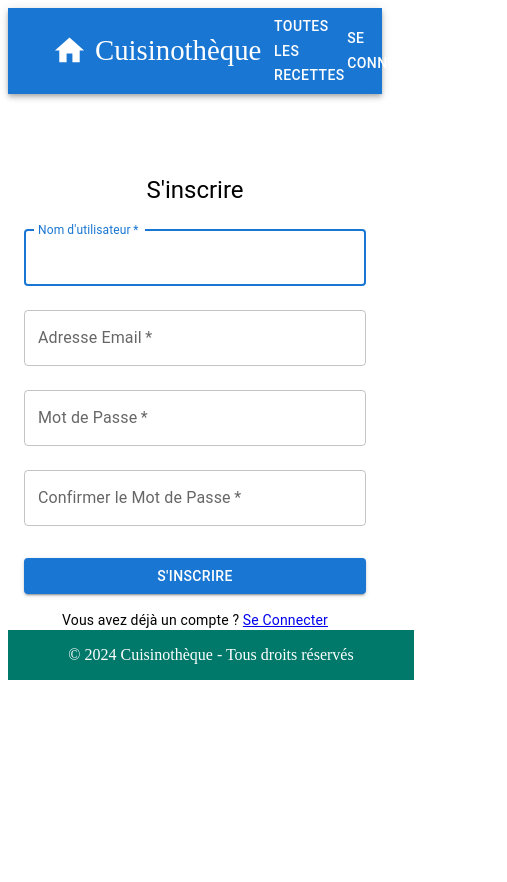
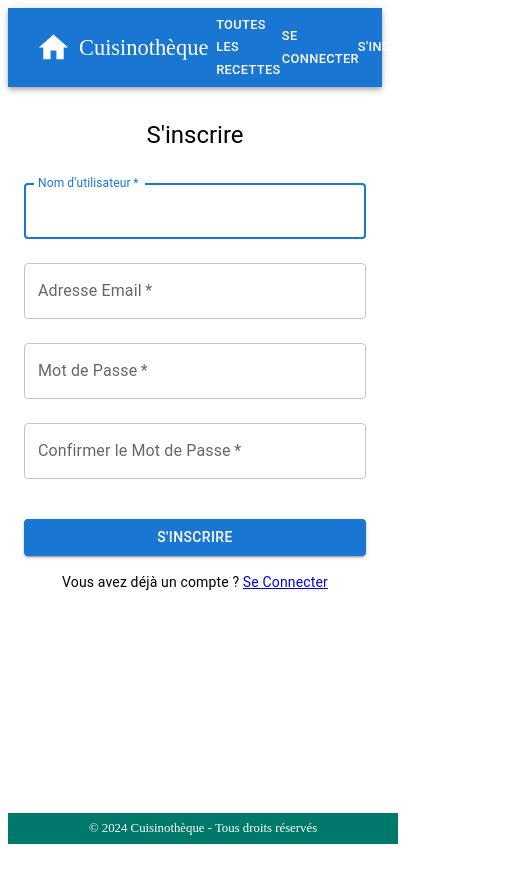
Before and after one commit to doriandbs/cuisinotheque-frontend, a React (Create React App) app: page /register in a window 390 px wide. Shown: the top 882 px of the page, 507 px wide, since content can reach past the window. Before the commit the page ends 844 px from the top, so only its background shows below. Built offline with nearby package versions, Linux system fonts and the light colour scheme; the HTML template or start-up script is replaced by a standard one.

Commit message:
Adaptive mobile ?

```diff
--- a/public/index.html
+++ b/public/index.html
@@ -3,12 +3,13 @@
   <head>
     <meta charset="utf-8" />
     <link rel="icon" href="%PUBLIC_URL%/favicon.ico" />
-    <meta name="viewport" content="width=device-width, initial-scale=1" />
     <meta name="theme-color" content="#000000" />
     <meta
       name="description"
       content="Web site created using create-react-app"
     />
+    <meta name="viewport" content="width=device-width, initial-scale=1.0">
+
     <link rel="apple-touch-icon" href="%PUBLIC_URL%/logo192.png" />
     <!--
       manifest.json provides metadata used when your web app is installed on a
--- a/src/components/footer/Footer.js
+++ b/src/components/footer/Footer.js
@@ -10,6 +10,11 @@ const FooterContainer = styled.footer`
   bottom: 0;
   width: 100%;
   margin-top: auto;
+
+  @media (max-width: 600px) {
+    padding: 0.5rem; /* Réduire l'espace sur mobile */
+    font-size: 0.8rem; /* Réduire la taille de la police sur mobile */
+  }
 `;
 
 const Footer = () => {
--- a/src/components/navbar/Navbar.js
+++ b/src/components/navbar/Navbar.js
@@ -7,9 +7,13 @@ import { AuthContext } from '../../contexts/AuthContext';
 import { useContext } from 'react';
 
 const NavbarContainer = styled(AppBar)`
-  background-color: rgba(0, 0, 0, 0.7); /* Fond transparent */
-  box-shadow: none; /* Retire l'ombre pour un look plus propre */
+  background-color: rgba(0, 0, 0, 0.7);
+  box-shadow: none;
   padding: 0 2rem;
+
+  @media (max-width: 600px) {
+    padding: 0 1rem; /* Réduire la marge sur mobile */
+  }
 `;
 
 const Logo = styled.div`
@@ -19,6 +23,10 @@ const Logo = styled.div`
   display: flex;
   align-items: center;
   font-family: 'Pacifico', cursive;
+
+  @media (max-width: 600px) {
+    font-size: 1.4rem; /* Réduire la taille de la police sur mobile */
+  }
 `;
 
 const StyledButton = styled(Button)`
@@ -30,6 +38,11 @@ const StyledButton = styled(Button)`
     &:hover {
       color: #ffe082;
       transform: scale(1.1);
+    }
+
+    @media (max-width: 600px) {
+      margin-left: 0.5rem; /* Réduire les marges sur mobile */
+      font-size: 0.8rem; /* Réduire la taille des boutons sur mobile */
     }
   }
 `;
@@ -44,6 +57,11 @@ const UserButton = styled(Button)`
     &:hover {
       background-color: #00695c;
       transform: scale(1.1);
+    }
+
+    @media (max-width: 600px) {
+      margin-left: 0.5rem; /* Réduire les marges sur mobile */
+      font-size: 0.8rem; /* Réduire la taille des boutons sur mobile */
     }
   }
 `;
--- a/src/contexts/AuthContext.js
+++ b/src/contexts/AuthContext.js
@@ -6,7 +6,6 @@ export const AuthContext = createContext();
 const AuthProvider = ({ children }) => {
     const [user, setUser] = useState(null);
     const [loading, setLoading] = useState(true);
-
 
     useEffect(() => {
         const token = localStorage.getItem('token');
@@ -22,18 +21,19 @@ const AuthProvider = ({ children }) => {
             .catch(error => {
                 console.error('Erreur lors de la récupération des informations utilisateur', error);
                 localStorage.removeItem('token');
+            })
+            .finally(() => {
+                setLoading(false);
             });
+        } else {
+            setLoading(false);
         }
-        setLoading(false);
     }, []);
 
     const login = async (credentials) => {
         try {
-            console.log(credentials)
             const response = await axios.post('/account/login', credentials);
             const { token, user } = response.data;
-            console.log("TOOKEN",token)
-            console.log(user)
             localStorage.setItem('token', token);
             setUser(user);
         } catch (err) {
@@ -58,7 +58,7 @@ const AuthProvider = ({ children }) => {
 
     return (
         <AuthContext.Provider value={{ user, login, register, logout, loading }}>
-            {children}
+            {!loading && children}
         </AuthContext.Provider>
     );
 };
--- a/src/pages/auth/Login.js
+++ b/src/pages/auth/Login.js
@@ -9,8 +9,33 @@ const LoginContainer = styled(Container)`
     flex-direction: column;
     align-items: center;
     margin-top: 5rem;
+  height: 100vh;
+
+    @media (max-width: 600px) {
+        margin-top: 2rem; /* Réduit la marge supérieure sur les petits écrans */
+        padding: 0 1rem; /* Ajoute du padding latéral pour éviter que le contenu ne touche les bords */
+    }
 `;
 
+const StyledBox = styled(Box)`
+    width: 100%;
+
+    @media (max-width: 600px) {
+        padding: 0.5rem; /* Réduit le padding interne sur les petits écrans */
+    }
+`;
+
+const StyledButton = styled(Button)`
+    && {
+        margin-top: 3rem;
+        margin-bottom: 2rem;
+
+        @media (max-width: 600px) {
+            margin-top: 2rem; /* Réduit la marge supérieure pour le bouton sur mobile */
+            margin-bottom: 1rem; /* Réduit la marge inférieure pour le bouton sur mobile */
+        }
+    }
+`;
 const Login = () => {
     const { login } = useContext(AuthContext);
     const navigate = useNavigate();
@@ -20,7 +45,6 @@ const Login = () => {
     const handleChange = (e) => {
         setCredentials({ ...credentials, [e.target.name]: e.target.value });
     };
-
 
     const handleSubmit = async (e) => {
         e.preventDefault();
@@ -33,15 +57,13 @@ const Login = () => {
         }
     };
 
-
-
     return (
         <LoginContainer maxWidth="xs">
             <Typography component="h1" variant="h5">
                 Se Connecter
             </Typography>
             {error && <Alert severity="error" sx={{ width: '100%', mt: 2 }}>{error}</Alert>}
-            <Box component="form" onSubmit={handleSubmit} sx={{ mt: 1, width: '100%' }}>
+            <StyledBox component="form" onSubmit={handleSubmit} sx={{ mt: 1 }}>
                 <TextField
                     margin="normal"
                     required
@@ -66,19 +88,18 @@ const Login = () => {
                     value={credentials.password}
                     onChange={handleChange}
                 />
-                <Button
+                <StyledButton
                     type="submit"
                     fullWidth
                     variant="contained"
                     color="primary"
-                    sx={{ mt: 3, mb: 2 }}
                 >
                     Se Connecter
-                </Button>
+                </StyledButton>
                 <Typography variant="body2" align="center">
                     Vous n'avez pas de compte ? <Link to="/register">S'inscrire</Link>
                 </Typography>
-            </Box>
+            </StyledBox>
         </LoginContainer>
     );
 };
--- a/src/pages/auth/Register.js
+++ b/src/pages/auth/Register.js
@@ -11,8 +11,33 @@ const RegisterContainer = styled(Container)`
     flex-direction: column;
     align-items: center;
     margin-top: 5rem;
+  height: 100vh;
+
+    @media (max-width: 600px) {
+        margin-top: 2rem; /* Réduit la marge supérieure sur mobile */
+        padding: 0 1rem; /* Ajoute du padding pour éviter que le contenu ne touche les bords */
+    }
 `;
 
+const StyledBox = styled(Box)`
+    width: 100%;
+
+    @media (max-width: 600px) {
+        padding: 0.5rem; /* Réduit le padding interne sur les petits écrans */
+    }
+`;
+
+const StyledButton = styled(Button)`
+    && {
+        margin-top: 3rem;
+        margin-bottom: 2rem;
+
+        @media (max-width: 600px) {
+            margin-top: 2rem; /* Réduit la marge supérieure sur mobile */
+            margin-bottom: 1rem; /* Réduit la marge inférieure sur mobile */
+        }
+    }
+`;
 
 const Register = () => {
     const { register } = useContext(AuthContext);
@@ -59,7 +84,7 @@ const Register = () => {
                 S'inscrire
             </Typography>
             {error && <Alert severity="error" sx={{ width: '100%', mt: 2 }}>{error}</Alert>}
-            <Box component="form" onSubmit={formik.handleSubmit} sx={{ mt: 1, width: '100%' }}>
+            <StyledBox component="form" onSubmit={formik.handleSubmit} sx={{ mt: 1 }}>
                 <TextField
                     margin="normal"
                     required
@@ -115,19 +140,18 @@ const Register = () => {
                     error={formik.touched.confirmPassword && Boolean(formik.errors.confirmPassword)}
                     helperText={formik.touched.confirmPassword && formik.errors.confirmPassword}
                 />
-                <Button
+                <StyledButton
                     type="submit"
                     fullWidth
                     variant="contained"
                     color="primary"
-                    sx={{ mt: 3, mb: 2 }}
                 >
                     S'inscrire
-                </Button>
+                </StyledButton>
                 <Typography variant="body2" align="center">
                     Vous avez déjà un compte ? <Link to="/login">Se Connecter</Link>
                 </Typography>
-            </Box>
+            </StyledBox>
         </RegisterContainer>
     );
 };
--- a/src/pages/home/Home.js
+++ b/src/pages/home/Home.js
@@ -15,6 +15,11 @@ const HomeContainer = styled.div`
               url('/assets/home-background.jpg') no-repeat center center/cover;
   color: #fff;
   text-align: center;
+
+  @media (max-width: 768px) {
+    height: auto;
+    padding: 2rem 1rem;
+  }
 `;
 
 const Title = styled.h1`
@@ -23,6 +28,14 @@ const Title = styled.h1`
   margin-bottom: 1.5rem;
   font-family: 'Raleway', sans-serif;
   text-shadow: 2px 2px 4px rgba(0, 0, 0, 0.7);
+
+  @media (max-width: 768px) {
+    font-size: 3rem;
+  }
+
+  @media (max-width: 480px) {
+    font-size: 2.5rem;
+  }
 `;
 
 const Subtitle = styled.p`
@@ -31,6 +44,14 @@ const Subtitle = styled.p`
   margin-bottom: 3rem;
   font-family: 'Open Sans', sans-serif;
   text-shadow: 1px 1px 3px rgba(0, 0, 0, 0.5);
+
+  @media (max-width: 768px) {
+    font-size: 1.5rem;
+  }
+
+  @media (max-width: 480px) {
+    font-size: 1.2rem;
+  }
 `;
 
 const StyledTextField = styled(TextField)`
@@ -39,6 +60,10 @@ const StyledTextField = styled(TextField)`
     width: 300px;
     background-color: rgba(255, 255, 255, 0.9);
     border-radius: 5px;
+
+    @media (max-width: 480px) {
+      width: 100%;
+    }
   }
 `;
 
@@ -49,6 +74,10 @@ const StyledButton = styled(Button)`
     background-color: #ff9800;
     &:hover {
       background-color: #ffb74d;
+    }
+
+    @media (max-width: 480px) {
+      width: 100%;
     }
   }
 `;
@@ -68,8 +97,11 @@ const MessageContainer = styled.div`
       color: #ffffff;
     }
   }
+
+  @media (max-width: 480px) {
+    font-size: 1.2rem;
+  }
 `;
-
 
 const Home = () => {
   const { user } = useContext(AuthContext);
--- a/src/pages/recipes/addRecipe/AddRecipe.js
+++ b/src/pages/recipes/addRecipe/AddRecipe.js
@@ -145,7 +145,6 @@ const AddRecipe = () => {
         </Button>
       </Paper>
     </Box>
-
   );
 };
 
--- a/src/pages/recipes/allRecipes/AllRecipes.js
+++ b/src/pages/recipes/allRecipes/AllRecipes.js
@@ -1,20 +1,32 @@
 import React, { useState, useEffect } from 'react';
 import styled from 'styled-components';
 import HomeService from '../../../services/homeService/HomeService';
+
 const RecipesContainer = styled.div`
   display: flex;
+  flex-direction: column;
   height: 100vh;
   background: linear-gradient(to right, #f8f9fa, #ececec);
   font-family: 'Roboto', sans-serif;
+
+  @media (min-width: 768px) {
+    flex-direction: row;
+  }
 `;
 
 const RecipeList = styled.div`
-  width: 30%;
+  width: 100%;
   background-color: #ffffff;
   padding: 1rem;
   overflow-y: auto;
-  border-right: 1px solid #dee2e6;
+  border-bottom: 1px solid #dee2e6;
   box-shadow: 2px 0 5px rgba(0, 0, 0, 0.1);
+
+  @media (min-width: 768px) {
+    width: 30%;
+    border-bottom: none;
+    border-right: 1px solid #dee2e6;
+  }
 `;
 
 const RecipeListItem = styled.div`
@@ -43,6 +55,10 @@ const RecipeDetail = styled.div`
   box-shadow: -2px 0 5px rgba(0, 0, 0, 0.1);
   border-radius: 8px;
   margin: 1rem;
+
+  @media (min-width: 768px) {
+    margin: 1rem;
+  }
 `;
 
 const RecipeTitle = styled.h2`
@@ -87,7 +103,6 @@ const AllRecipes = () => {
       try {
         const response = await HomeService.getAllRecipes();
         setRecipes(response.data);
-        console.log(response.data)
       } catch (error) {
         console.error('Erreur lors du chargement des recettes', error);
       }
@@ -99,7 +114,6 @@ const AllRecipes = () => {
   const handleRecipeSelect = (recipe) => {
     setSelectedRecipe(recipe);
   };
-
 
   return (
     <RecipesContainer>
@@ -119,7 +133,7 @@ const AllRecipes = () => {
         {selectedRecipe ? (
           <>
             <RecipeTitle>{selectedRecipe.title}</RecipeTitle>
-            <h3>Ingrédients</h3>
+            <SectionTitle>Ingrédients</SectionTitle>
             <ul>
               {selectedRecipe.ingredients.map((ingredient, index) => (
                 <Ingredient key={index}>
@@ -127,7 +141,7 @@ const AllRecipes = () => {
                 </Ingredient>
               ))}
             </ul>
-            <h3>Instructions</h3>
+            <SectionTitle>Instructions</SectionTitle>
             <ul>
               {selectedRecipe.instructions.map((instruction, index) => (
                 <Instruction key={index}>{instruction.instruction}</Instruction>
```
